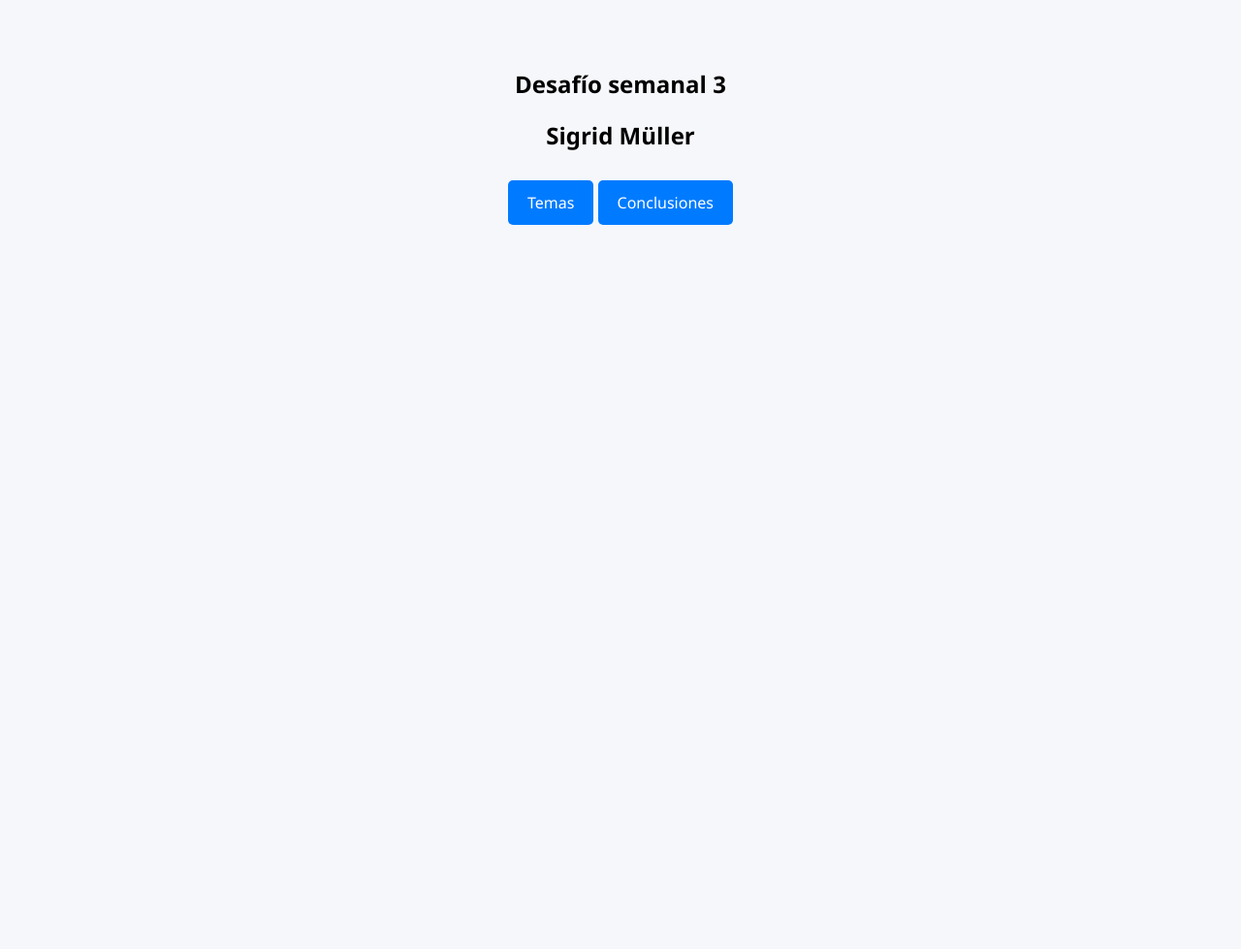
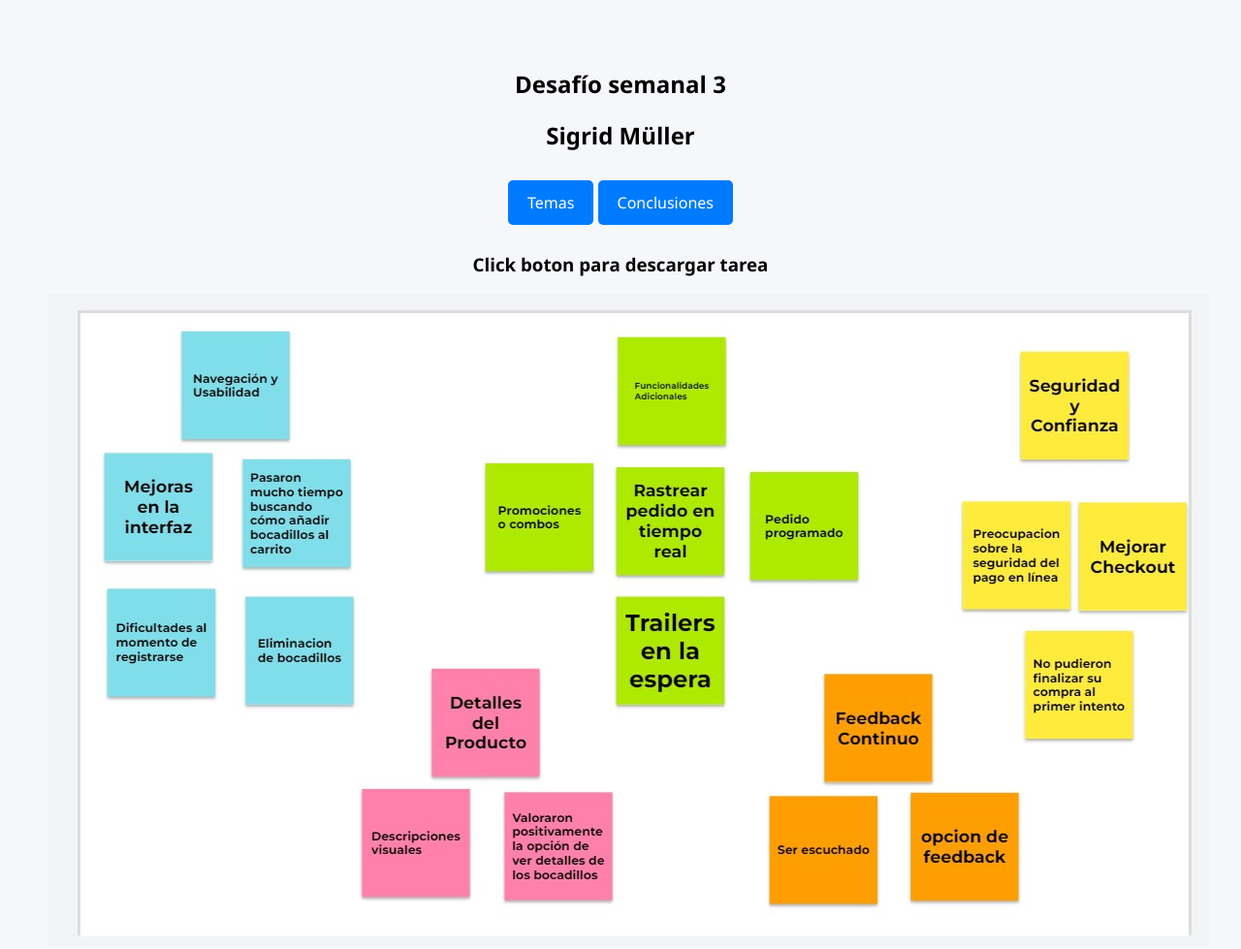
Before and after one commit to SigridMV/Desafio3, a plain HTML site: page index.html in a window 1280 px wide. Shown: the whole page at 97% size. Before the commit the page ends 800 px from the top, so only its background shows below. Drawn offline with Linux system fonts and the light colour scheme.

Commit message:
agrego diagrama

```diff
--- a/index.html
+++ b/index.html
@@ -16,6 +16,8 @@
       <a href="./pdf/archivo2.pdf" class="download-link" download
         >Conclusiones</a
       >
+      <h3>Click boton para descargar tarea </h3>
+      <img src="./img/diagrama de afinidad.jpg" alt="diagrama de afinidad" title="diagrama de afinidad">
     </div>
   </body>
 </html>
```
Also changed, not shown: img/diagrama de afinidad.jpg (added).
